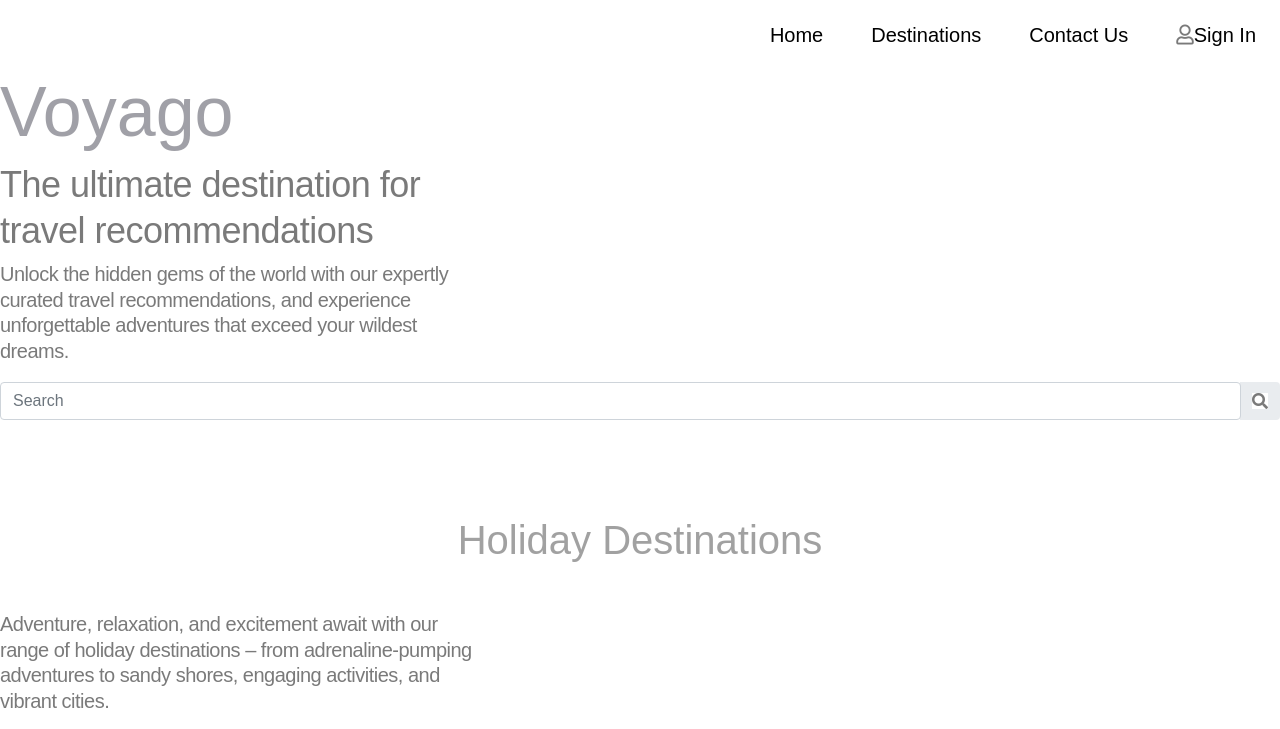
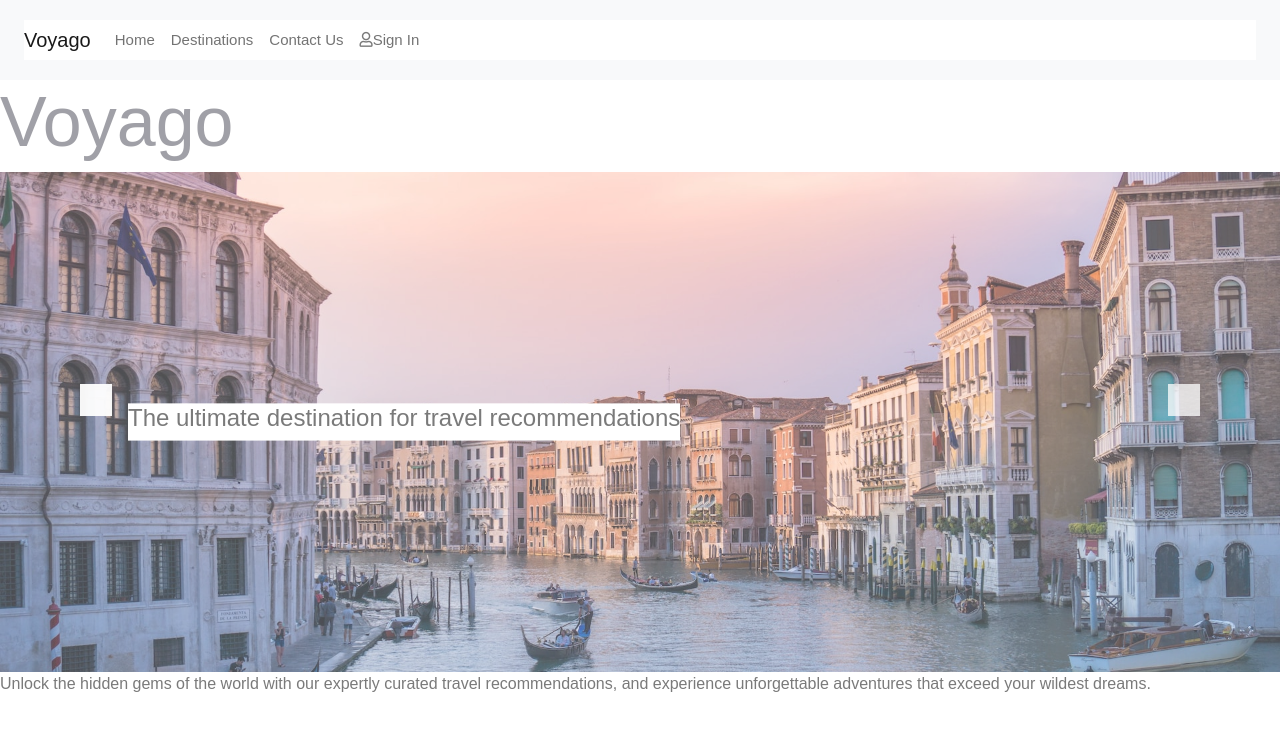
Before and after one commit to Salma394/Voyago, a Flask app: page / in a window 1280 px wide. Shown: the top 729 px of the page. Run offline with Flask 3, Linux system fonts and the light colour scheme; some libraries are stand-ins or nearby versions.

Commit message:
changes to homepage

```diff
--- a/application/static/styles.css
+++ b/application/static/styles.css
@@ -36,9 +36,47 @@ h1{
 
   /* Add a color to the active/current link */
   .topnav a.active {
-    background-color: #04AA6D;
+    background-color: #FFFFFF;
     color: white;
-  }
+
+}
+.banner {
+  position: relative;
+  height: 500px;
+  width: 100%;
+  background-size: cover;
+  background-position: left top;
+}
+
+.banner img {
+  display: block;
+  height: 100%;
+  width: 100%;
+  object-fit: cover;
+  opacity: 0.7; /* modified opacity */
+}
+
+.banner-text {
+  position: absolute;
+  top: 50%;
+  left: 10%;
+  transform: translateY(-50%);
+  text-align: left;
+  color: white;
+  font-size: 2em;
+}
+
+.banner-text h1 {
+  font-weight: bold;
+  font-size: 2em;
+  margin: 0;
+}
+
+.banner-text p {
+  font-size: 1.5em;
+  margin-top: 20px;
+}
+
 
   h2{
     font-size: 40px;
--- a/application/templates/home.html
+++ b/application/templates/home.html
@@ -15,19 +15,33 @@
 
 <header>
 
-    <!-- Header -->
+<nav class="navbar navbar-expand-lg navbar-light bg-light">
+  <div class="container-fluid justify-content-between">
+    <a class="navbar-brand" href="#">Voyago</a>
+    <button class="navbar-toggler ml-auto" type="button" data-toggle="collapse" data-target="#navbarNav" aria-controls="navbarNav" aria-expanded="false" aria-label="Toggle navigation">
+      <span class="navbar-toggler-icon"></span>
+    </button>
+    <div class="collapse navbar-collapse" id="navbarNav">
+      <ul class="navbar-nav ml-auto">
+        <li class="nav-item">
+          <a class="nav-link" href="{{ url_for('home') }}">Home</a>
+        </li>
+        <li class="nav-item">
+          <a class="nav-link" href="{{ url_for('destinations') }}">Destinations</a>
+        </li>
+        <li class="nav-item">
+          <a class="nav-link" href="{{ url_for('contact')}}">Contact Us</a>
+        </li>
+        <li class="nav-item">
+          <a class="nav-link" href="{{url_for('login')}}"><i class="far fa-user"></i>Sign In</a>
+        </li>
+      </ul>
+    </div>
+  </div>
+</nav>
 
 
-            <div class="topnav" id="home">
-                <nav>
-                    <a href="{{url_for('login')}}"><i class="far fa-user"></i>Sign In</a>
-                    <a href="{{ url_for('contact')}}">Contact Us</a>
-                    <a href="{{ url_for('destinations') }}">Destinations</a>
-                    <a href="{{ url_for('home') }}">Home</a>
 
-
-        </nav>
-</div>
         <div class="title">
             <h1>Voyago</h1>
         </div>
@@ -37,18 +51,15 @@
 </header>
 <body>
 
-        <div class = "tagline">
-            <p>The ultimate destination for travel recommendations</p>
-        </div>
-            <div class= "paragraph1">
-		    <p>Unlock the hidden gems of the world with our expertly curated travel recommendations, and experience unforgettable adventures that exceed your wildest dreams.</p>
-            </div>
-       <div class="input-group rounded">
-  <input type="search" class="form-control rounded" placeholder="Search" aria-label="Search" aria-describedby="search-addon" />
-  <span class="input-group-text border-0" id="search-addon">
-    <i class="fas fa-search"></i>
-  </span>
+<div class="banner">
+  <img src="{{url_for('static', filename='images/city_view.jpg')}}" alt="Image 3"/>
+  <div class="banner-text">
+      <h4>The ultimate destination for travel recommendations</h4>
+  </div>
 </div>
+
+    <p>Unlock the hidden gems of the world with our expertly curated travel recommendations, and experience unforgettable adventures that exceed your wildest dreams.</p>
+
 
 <!-- Destination categories -->
 <!-- Images with element of interactivity -->
@@ -216,7 +227,7 @@
 <footer>
 
     <div class="navbar">
-        <a href="#about" class="active">About</a>
+        <a href="#about.html" class="active">About</a>
         <a href="terms.html">Terms and Conditions</a>
         <a href="privacy.html">Privacy Policy</a>
         <a href="sitemap">Sitemap</a>
--- a/application/templates/layout.html
+++ b/application/templates/layout.html
@@ -4,7 +4,8 @@
     <meta charset="UTF-8">
     <title>{{Title}}</title>
     <meta name="viewport" content="width=device-width, initial-scale=1.0">
-
+  <link rel="stylesheet" href="https://cdnjs.cloudflare.com/ajax/libs/bootstrap/5.1.3/css/bootstrap.min.css">
+  <script src="https://cdnjs.cloudflare.com/ajax/libs/bootstrap/5.1.3/js/bootstrap.min.js"></script>
     <!-- navbar -->
     <link rel="stylesheet" href="https://maxcdn.bootstrapcdn.com/bootstrap/3.3.7/css/bootstrap.min.css">
 <!--    Sign in Icon-->
```
Also changed, not shown: application/templates/about.html (added, +43 -0 lines).
